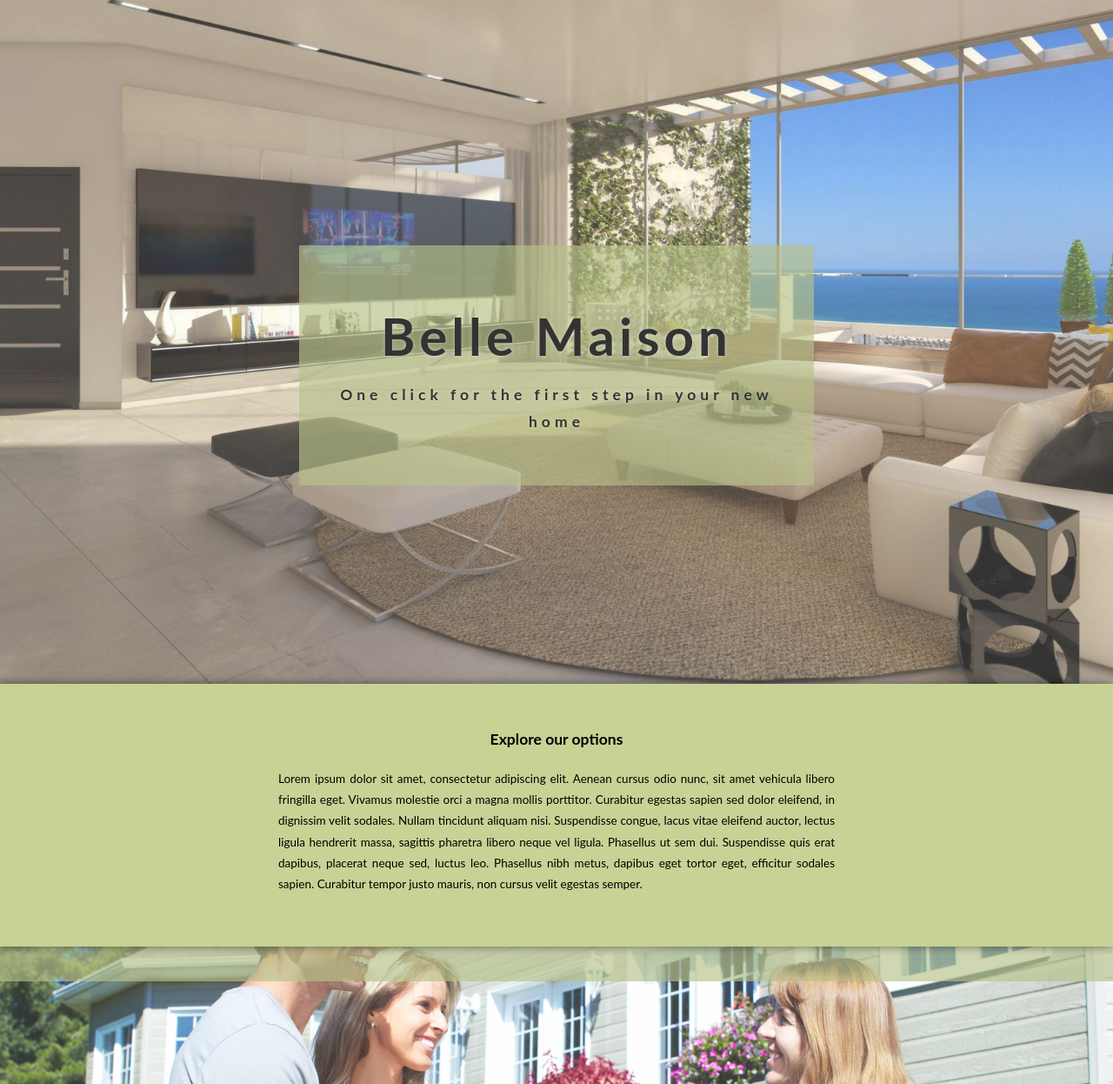
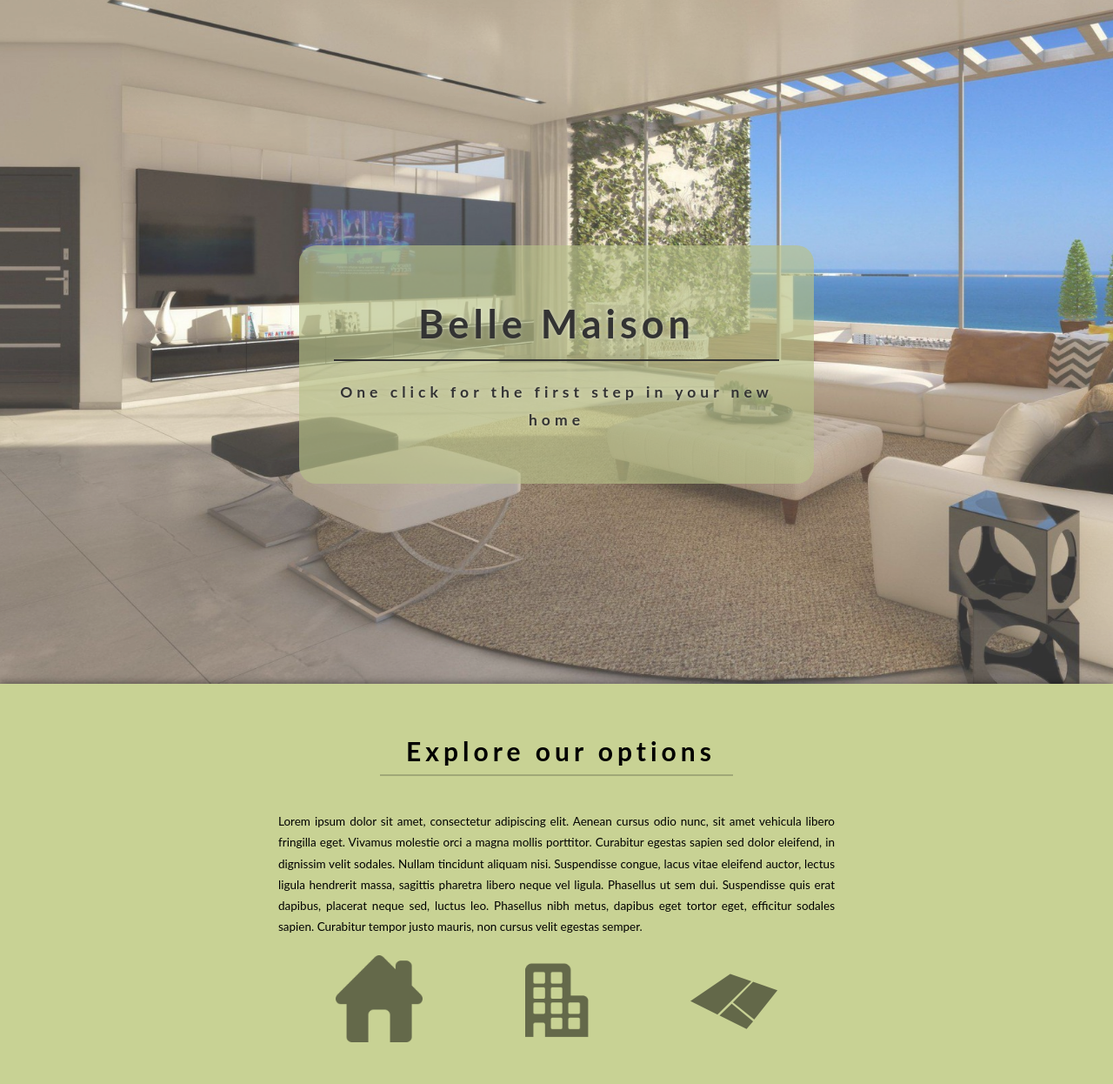
Before and after one commit to kritth/BelleMaison, a plain HTML site: page index.html in a window 1280 px wide. Shown: the part 54-1300 px from the top of the page at 87% size. Drawn offline with Linux system fonts and the light colour scheme.

Commit message:
Update index.html styling for Explore section and Why Us? section
Completed the following objective:
index.html
- Change Explore section to include icon to link to property page.
- Alter some styling for Why Us? section
- Adjust styling so data on the page fits the view when the width of the
page is minimal

```diff
--- a/index.html
+++ b/index.html
@@ -49,7 +49,7 @@
 					<a name="top"></a>
 					<div class="floating-panel">
 						<span class="floating-message">
-							<h1>Belle Maison</h1>
+							<h1 class="page-title">Belle Maison</h1>
 							<h3>One click for the first step in your new home</h3>
 						</span>
 					</div>
@@ -62,7 +62,7 @@
 
 				<!-- Explore -->
 				<div class="explore-div">
-					<h3 style="text-align: center;">Explore our options</h3>
+					<h2 class="title center">Explore our options</h3>
 					<p class="paragraph">
 						Lorem ipsum dolor sit amet, consectetur adipiscing elit. Aenean cursus odio nunc, sit amet vehicula libero fringilla eget.
 						Vivamus molestie orci a magna mollis porttitor. Curabitur egestas sapien sed dolor eleifend, in dignissim velit sodales.
@@ -70,18 +70,36 @@
 						libero neque vel ligula. Phasellus ut sem dui. Suspendisse quis erat dapibus, placerat neque sed, luctus leo. Phasellus nibh metus,
 						dapibus eget tortor eget, efficitur sodales sapien. Curabitur tempor justo mauris, non cursus velit egestas semper.
 					</p>
+					<section class="property-link">
+						<a href="#">
+							<img src="images/house-icon.png">
+							<button>House</button>
+						</a>
+					</section>
+					<section class="property-link">
+						<a href="#">
+							<img src="images/condo-icon.png">
+							<button>Condo</button>
+						</a>
+					</section>
+					<section class="property-link">
+						<a href="#">
+							<img src="images/land-icon.png">
+							<button>Land</button>
+						</a>
+					</section>
 				</div>
 
 				<!-- BG 2 -->
 				<div class="bgimg-2">
-					<a name="why-us"></a>
+					<div class="why-us-anchor"><a name="why-us"></a></div>
 					<div class="overlay overlay-1 overlay-top"></div>
 					<div class="overlay overlay-2 overlay-bottom"></div>
 				</div>
 
 				<!-- Why us? -->
 				<div class="why-us-div center">
-					<h3>Why Belle Maison?</h3>
+					<h2 class="title">Why Belle Maison</h2><br>
 					<article class="advantage-layout">
 						<img src="images/support-icon.png">
 						<h4>24/7 Customer Support</h4>
@@ -111,11 +129,11 @@
 
 				<!-- Our Blog -->
 				<div class="partners-div center">
-					<h2>Partners</h2>
+					<h2 class="title">Partners</h2>
 					<div>
 						<img src="images/partners/cutler-logo.jpg" alt="Cutler Real Estate">
 						<img src="images/partners/ideas-logo.jpg" alt="Ideas Real Estate">
-						<img src="images/partners/mayguire-hayden-logo.png" alt="Maguire Hayden">
+						<img src="images/partners/mayguire-hayden-logo.png" alt="Maguire Hayden" class="vertical">
 							<br>
 						<img src="images/partners/realtor-logo.jpg" alt="Realtor">
 						<img src="images/partners/realcrowd-logo.jpeg" alt="Real Crowd">
--- a/styles/main.css
+++ b/styles/main.css
@@ -22,6 +22,27 @@ footer {
 	left: 0;
 	padding-top: 20px;
 	width: 100%;
+}
+
+/* Page title */
+h1.page-title {
+	border-bottom: 2px solid black;
+	padding-bottom: 0px;
+	margin-bottom: 20px;
+	font-size: 300%;
+}
+
+/* Section title */
+h2.title {
+	display: inline-block;
+	padding-right: 20px;
+	padding-left: 30px;
+	margin: 0 auto;
+	margin-top: 20px;
+	margin-bottom: 40px;
+	border-bottom: 2px solid rgba(0, 0, 0, 0.2);
+	letter-spacing: 5px;
+	font-size: 200%;
 }
 
 /* global paragraph setting */
@@ -79,6 +100,27 @@ div.page-layout {
 	width: 100%;
 }
 
+/* Floating message division */
+div.floating-panel {
+	background-color: rgba(166, 178, 108, 0.65);
+	position: relative;
+	width: 40vw;
+	min-width: 150px;
+	top: 40%;
+	margin: 0 auto;
+	text-align: center;
+	padding: 40px;
+	border-radius: 20px;
+}
+
+/* Floating message */
+div.floating-panel span.floating-message {
+	letter-spacing: 5px;
+	text-shadow: 0px 0px 5px rgba(255, 255, 255, 0.4);
+}
+
+/***********************************EXPLORE SECTION***************************************************/
+
 /* Anchor for explore section */
 div.explore-anchor {
 	top: 70vh;
@@ -93,28 +135,55 @@ div.explore-div {
 	padding-top: 30px;
 	padding-bottom: 60px;
 	box-shadow: 0px 0px 10px rgba(0, 0, 0, 0.5);
+	text-align:center;
 	z-index: 100;
 }
 
-/* Floating message division */
-div.floating-panel {
-	background-color: rgba(166, 178, 108, 0.65);
-	position: relative;
-	width: 40vw;
-	min-width: 200px;
-	top: 40%;
-	margin: 0 auto;
+div.explore-div section.property-link {
+	display: inline-block;
+	width: 120px;
+	margin-top: 20px;
+	margin-left: 40px;
+	margin-right: 40px;
 	text-align: center;
-	padding: 40px;
+	vertical-align: top;
 }
 
-/* Floating message */
-div.floating-panel span.floating-message {
-	letter-spacing: 5px;
-	text-shadow: 0px 0px 5px rgba(255, 255, 255, 0.4);
+div.explore-div section.property-link img {
+	height: 100px;
+	width: 100px;
+	opacity: 0.5;
+}
+
+div.explore-div section.property-link:hover img {
+	opacity: 1;
+}
+
+div.explore-div section.property-link button {
+	color: transparent;
+	background-color: inherit;
+	padding: 5px 20px 5px 20px;
+	font-size: 100%;
+	font-weight: 600;
+	letter-spacing: 1px;
+	border: none;
+	cursor: pointer;
+	width: 100%;
+	border-top: 2px solid transparent;
+	outline: none;
+}
+
+div.explore-div section.property-link:hover button {
+	color: black;
+	border-top: 2px solid black;
 }
 
 /*************************************WHY US SECTION**************************************************/
+
+div.why-us-anchor {
+	position: relative;
+	top: 5vh;
+}
 
 div.why-us-div {
 	background-color: rgb(230, 230, 230);
@@ -187,14 +256,10 @@ div.partners-div img {
 	display: inline-block;
 }
 
-div.partners-div h2 {
-	width: 20vw;
-	margin: 0 auto;
-	margin-top: 40px;
-	margin-bottom: 40px;
-	border-bottom: 2px solid rgba(0, 0, 0, 0.2);
-	letter-spacing: 5px;
-	font-size: 200%;
+div.partners-div img.vertical {
+	width: 150px;
+	height: auto;
+	vertical-align: top;
 }
 
 /*************************************PARALLAX EFFECT*************************************************/
```
Also changed, not shown: 1 other file.
